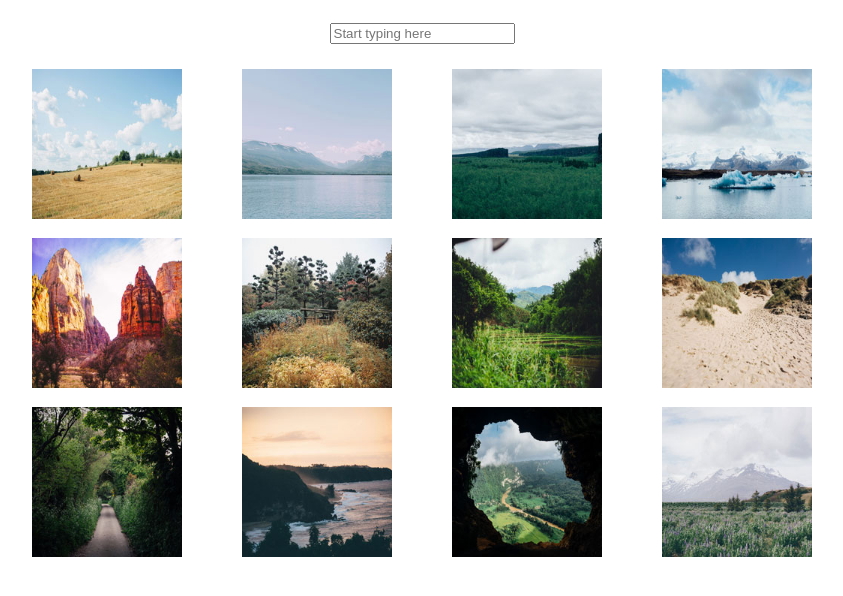
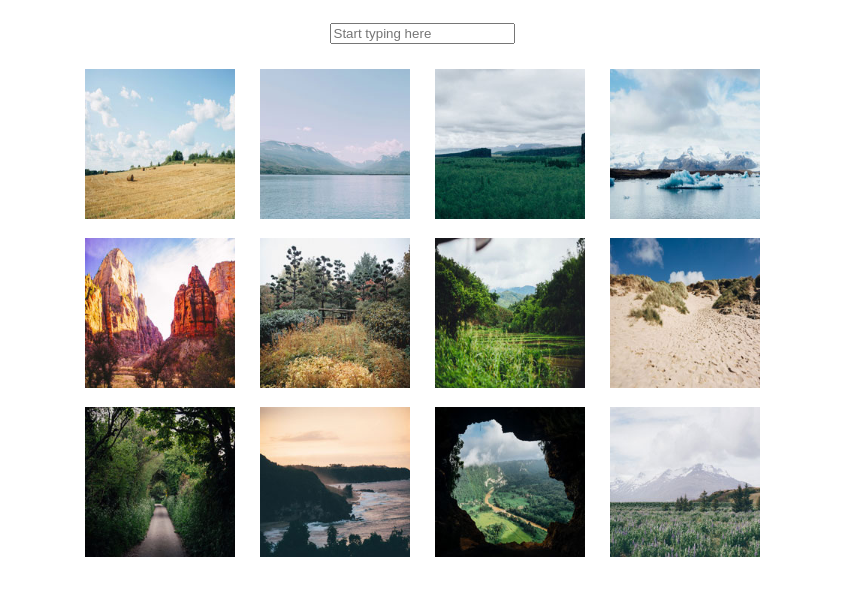
Before and after one commit to chrislee-webdev/TechDegree-Unit-5, a plain HTML site: page index.html in a window 1280 px wide. Shown: the whole page, without its empty margins (218-1061 px from the left). Drawn offline with nearby package versions, Linux system fonts and the light colour scheme.

Commit message:
worked on layout

```diff
--- a/css/main.css
+++ b/css/main.css
@@ -24,18 +24,32 @@
     img{
         height:150px;
         width:150px;
+        margin-bottom:15px;
     }
 
-    @media (min-width:1024px) {
+    .sorting-list {
+        width:0px;
+    }
 
+    @media (min-width:768px) {
         .container{
+            max-width:700px;
             margin:auto;
-            max-width:900px;
         }
 
         .row{
             display:flex;
+            flex-wrap:wrap;
             justify-content: space-evenly;
             margin-bottom: 15px;
         }
+
+        .row .img {
+            flex-basis:25%;
+        }
     }
+
+    @media (min-width:1024px) {
+        .container{
+            margin:auto;
+    }
--- a/index.html
+++ b/index.html
@@ -20,7 +20,8 @@
   <div class="container">
 
   <div class="row">
-    <div class="img sorting_list">
+
+        <div class="img sorting_list">
         <a href="images/01.jpg" data-lightbox="image" data-title="Hay Bales<br>
         I love hay bales. Took this snap on a drive through the countryside past some straw fields."><img src="images/thumbnails/01.jpg"></a>
         </div>
@@ -39,9 +40,7 @@
         <a href="images/04.jpg" data-lightbox="image" data-title="Iceberg<br>
         It was amazing to see an iceberg up close, it was so cold but didn’t snow today."><img src="images/thumbnails/04.jpg"></a>
         </div>
-   </div>
 
-   <div class="row">
         <div class="img sorting_list">
         <a href="images/05.jpg" data-lightbox="image" data-title="Desert<br>
         The red cliffs were beautiful. It was really hot in the desert but we did a lot of walking through the canyons."><img src="images/thumbnails/05.jpg"></a>
@@ -61,9 +60,7 @@
         <a href="images/08.jpg" data-lightbox="image" data-title="Dunes<br>
         My summer vacation to the Oregon Coast. I love the sandy dunes!"><img src="images/thumbnails/08.jpg"></a>
         </div>
-    </div>
 
-    <div class="row">
         <div class="img sorting_list">
         <a href="images/09.jpg" data-lightbox="image" data-title="Countryside<br>
         Lane We enjoyed a quiet stroll down this countryside lane."><img src="images/thumbnails/09.jpg"></a>
@@ -83,9 +80,10 @@
         <a href="images/12.jpg" data-lightbox="image" data-title="Bluebells<br>
         I walked through this meadow of bluebells and got a good view of the snow on the mountain before the fog came in."><img src="images/thumbnails/12.jpg"></a>
         </div>
-    </div>
 
       </div>
+
+    </div>
 
 
   <script src="https://code.jquery.com/jquery-3.4.1.min.js" integrity="sha256-CSXorXvZcTkaix6Yvo6HppcZGetbYMGWSFlBw8HfCJo=" crossorigin="anonymous"></script>
```
